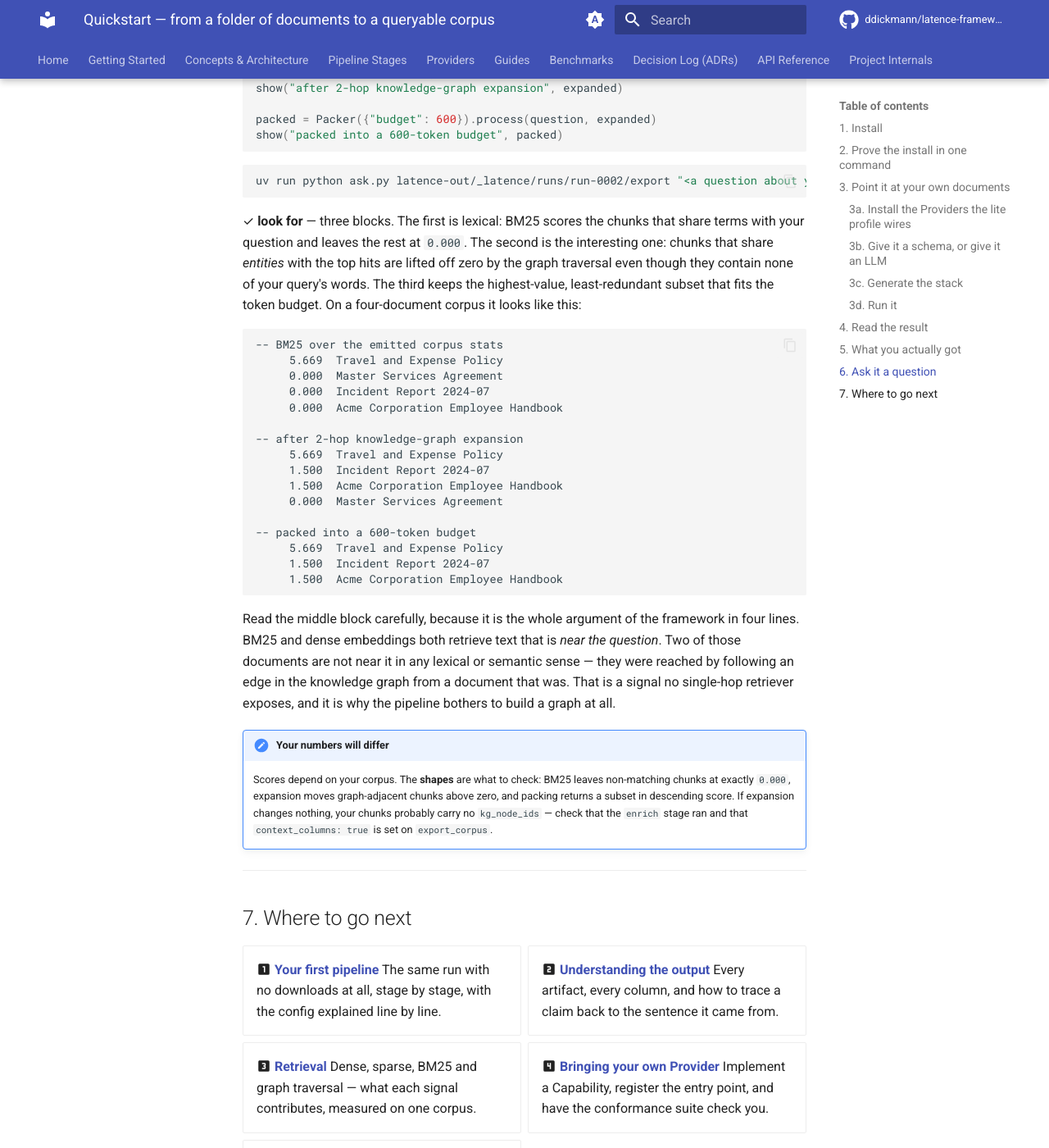
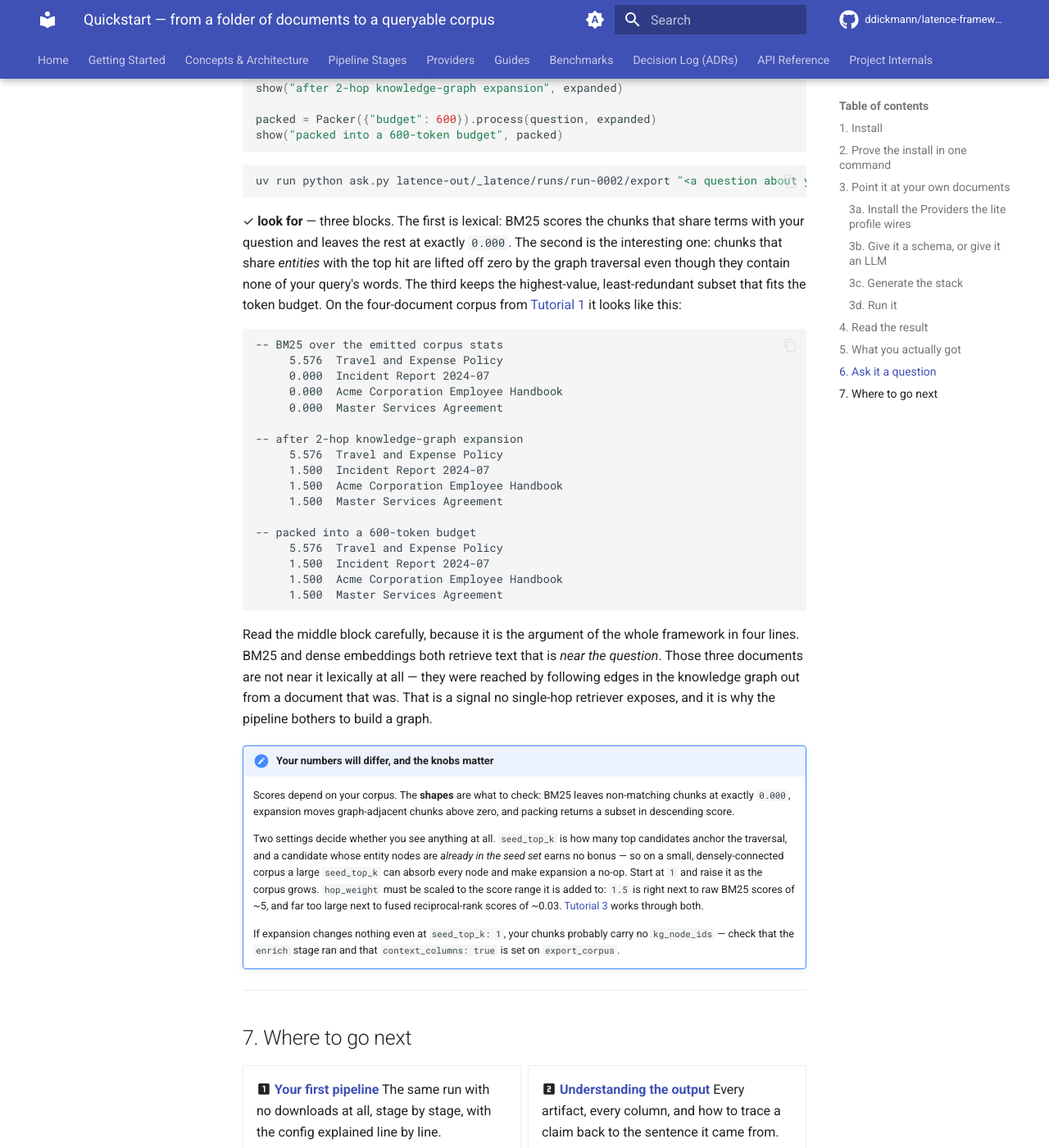
Before and after one commit to ddickmann/latence, an MkDocs documentation site: the page built from docs/quickstart.md, in a window 1280 px wide and 1400 px high, scrolled down 6991 px. Shown: the whole window at 82% size. Built offline with MkDocs 1.6.1 and Material for MkDocs 9.7.7, drawn with Linux system fonts in a browser that asks for light colours; comment, search, counter and statistics services are not loaded; some of the changed text lies outside the part shown.

Commit message:
docs(quickstart): reproducible retrieval example + honest expander tuning note

````diff
--- a/docs/quickstart.md
+++ b/docs/quickstart.md
@@ -235,7 +235,7 @@ ls latence-out/_latence/runs/run-0001/export/
 | --- | --- |
 | `records.jsonl` / `records.parquet` | One row per chunk: masked text, provenance, offsets, page span, the dense `embedding`, and the denormalised KG columns (`kg_node_ids`, `neighbor_node_ids`, `kg_node_community`, `kg_node_centrality`). |
 | `graph-nodes.parquet` | Resolved entity nodes — canonical name, type, confidence, member mentions, source documents. |
-| `graph-edges.parquet` | Extracted relations — with the **Evidence** sentence each one came from. |
+| `graph-edges.parquet` | Extracted relations — each with an `evidence` block naming the source documents and the exact mentions it was built from. |
 | `graph.ttl` / `graph.graphml` | The same graph as RDF and as GraphML, for tools that speak them. |
 | `quality-report.md` / `.json` | The artifact that substantiates "AI-ready" — human- and machine-readable. |
 
@@ -318,7 +318,7 @@ ranked = Bm25Rescorer.from_export(export).process(question, pool)
 show("BM25 over the emitted corpus stats", ranked)
 
 expanded = MultiHopExpander(
-    {"seed_top_k": 2, "max_hops": 2, "hop_weight": 1.5},
+    {"seed_top_k": 1, "max_hops": 2, "hop_weight": 1.5},
     graph_source=DuckDBGraphSource(f"{export}/graph-edges.parquet"),
 ).process(question, ranked)
 show("after 2-hop knowledge-graph expansion", expanded)
@@ -332,40 +332,52 @@ uv run python ask.py latence-out/_latence/runs/run-0002/export "<a question abou
 ```
 
 ✓ **look for** — three blocks. The first is lexical: BM25 scores the chunks that share terms with
-your question and leaves the rest at `0.000`. The second is the interesting one: chunks that share
-*entities* with the top hits are lifted off zero by the graph traversal even though they contain
-none of your query's words. The third keeps the highest-value, least-redundant subset that fits the
-token budget. On a four-document corpus it looks like this:
+your question and leaves the rest at exactly `0.000`. The second is the interesting one: chunks that
+share *entities* with the top hit are lifted off zero by the graph traversal even though they
+contain none of your query's words. The third keeps the highest-value, least-redundant subset that
+fits the token budget. On the four-document corpus from
+[Tutorial 1](tutorials/01-your-first-pipeline.md) it looks like this:
 
 ```
 -- BM25 over the emitted corpus stats
-     5.669  Travel and Expense Policy
-     0.000  Master Services Agreement
+     5.576  Travel and Expense Policy
      0.000  Incident Report 2024-07
      0.000  Acme Corporation Employee Handbook
+     0.000  Master Services Agreement
 
 -- after 2-hop knowledge-graph expansion
-     5.669  Travel and Expense Policy
+     5.576  Travel and Expense Policy
      1.500  Incident Report 2024-07
      1.500  Acme Corporation Employee Handbook
-     0.000  Master Services Agreement
+     1.500  Master Services Agreement
 
 -- packed into a 600-token budget
-     5.669  Travel and Expense Policy
+     5.576  Travel and Expense Policy
      1.500  Incident Report 2024-07
      1.500  Acme Corporation Employee Handbook
+     1.500  Master Services Agreement
 ```
 
-Read the middle block carefully, because it is the whole argument of the framework in four lines.
-BM25 and dense embeddings both retrieve text that is *near the question*. Two of those documents are
-not near it in any lexical or semantic sense — they were reached by following an edge in the
-knowledge graph from a document that was. That is a signal no single-hop retriever exposes, and it
-is why the pipeline bothers to build a graph at all.
+Read the middle block carefully, because it is the argument of the whole framework in four lines.
+BM25 and dense embeddings both retrieve text that is *near the question*. Those three documents are
+not near it lexically at all — they were reached by following edges in the knowledge graph out from
+a document that was. That is a signal no single-hop retriever exposes, and it is why the pipeline
+bothers to build a graph.
 
-!!! note "Your numbers will differ"
+!!! note "Your numbers will differ, and the knobs matter"
     Scores depend on your corpus. The **shapes** are what to check: BM25 leaves non-matching chunks
     at exactly `0.000`, expansion moves graph-adjacent chunks above zero, and packing returns a
-    subset in descending score. If expansion changes nothing, your chunks probably carry no
+    subset in descending score.
+
+    Two settings decide whether you see anything at all. `seed_top_k` is how many top candidates
+    anchor the traversal, and a candidate whose entity nodes are *already in the seed set* earns no
+    bonus — so on a small, densely-connected corpus a large `seed_top_k` can absorb every node and
+    make expansion a no-op. Start at `1` and raise it as the corpus grows. `hop_weight` must be
+    scaled to the score range it is added to: `1.5` is right next to raw BM25 scores of ~5, and far
+    too large next to fused reciprocal-rank scores of ~0.03.
+    [Tutorial 3](tutorials/03-retrieval.md) works through both.
+
+    If expansion changes nothing even at `seed_top_k: 1`, your chunks probably carry no
     `kg_node_ids` — check that the `enrich` stage ran and that `context_columns: true` is set on
     `export_corpus`.
 
````
